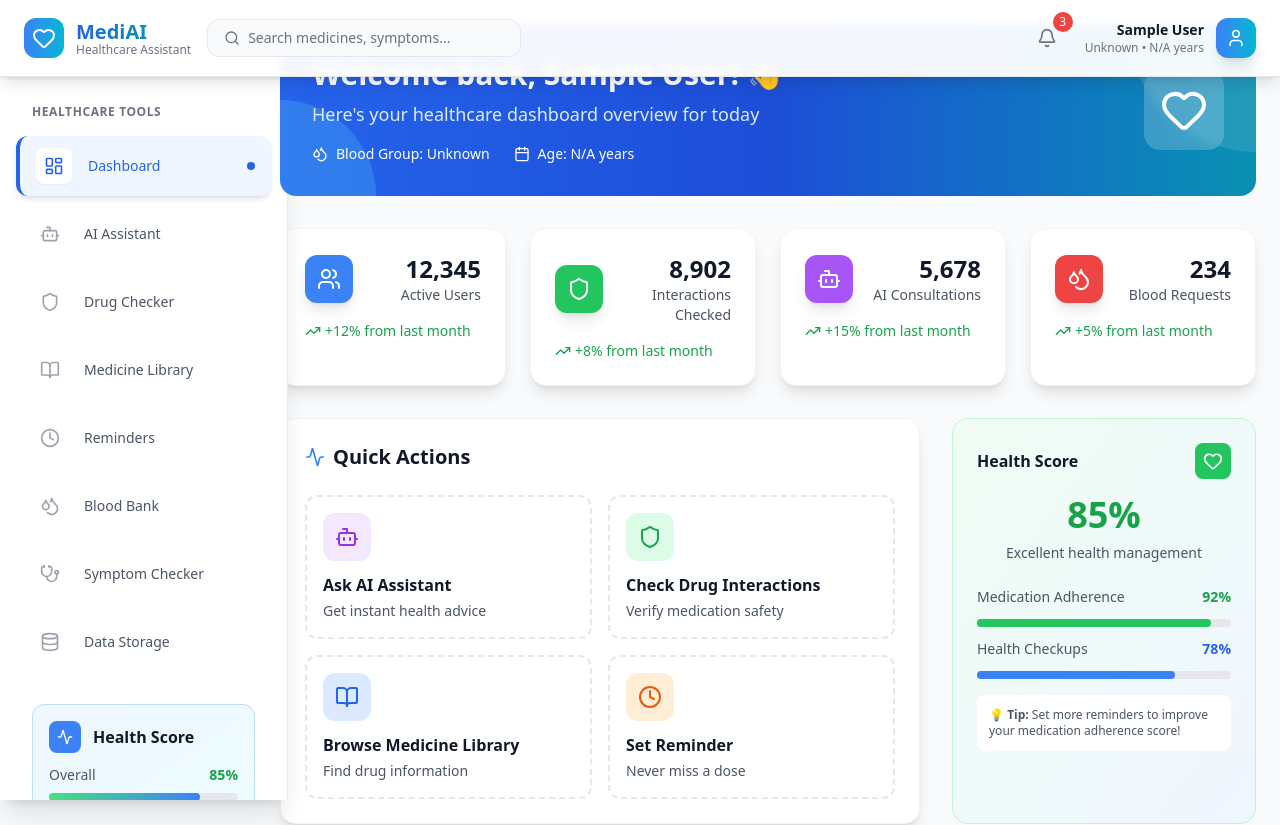
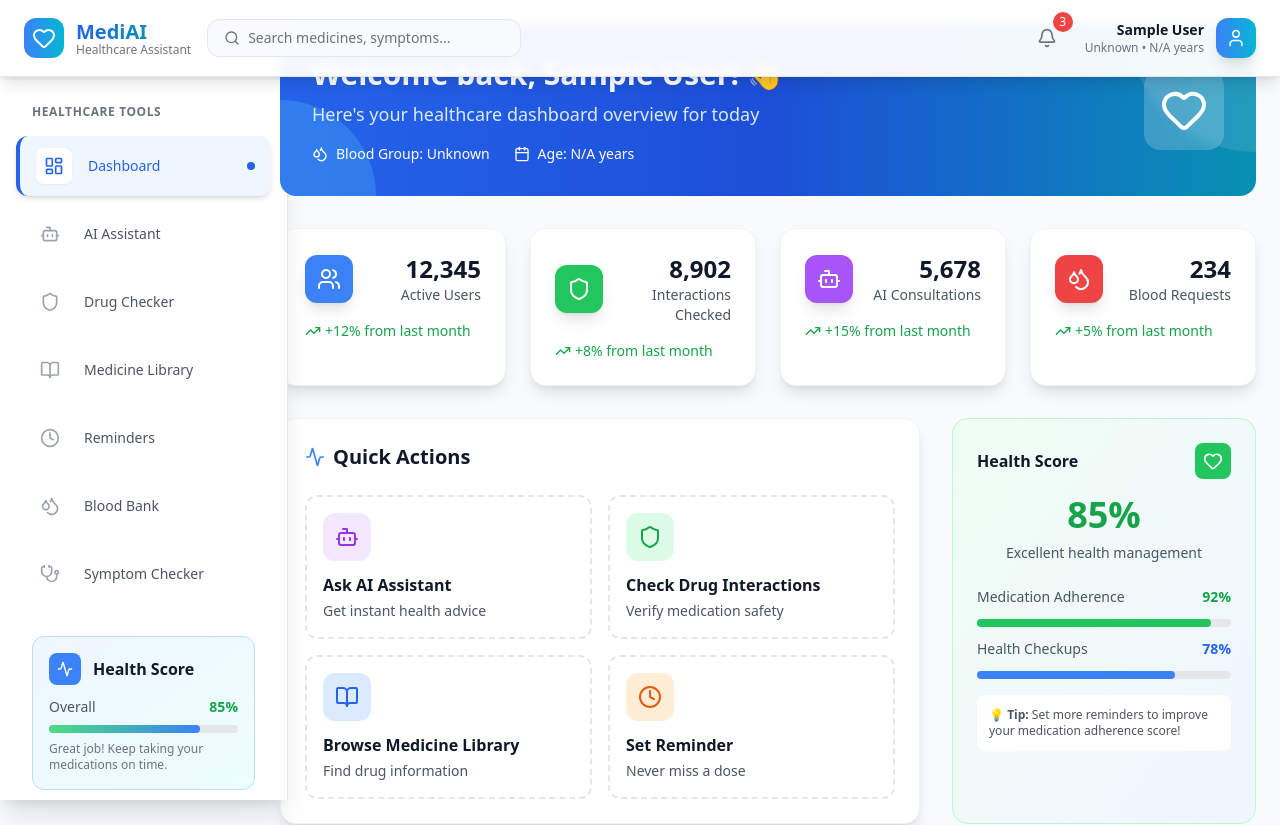
Before and after one commit to prajwallshetty/Drug_GENIE, a React (Vite) app in the folder my-app/: page / in a window 1280 px wide. Shown: the top 825 px of the page. Built offline with nearby package versions, Linux system fonts and the light colour scheme; sample sign-in values are in the browser's storage.

Commit message:
data storage is removed

```diff
--- a/my-app/src/App.tsx
+++ b/my-app/src/App.tsx
@@ -2,11 +2,9 @@ import React from 'react';
 import { BrowserRouter as Router, Routes, Route, Navigate } from 'react-router-dom';
 import { Toaster } from 'react-hot-toast';
 import Layout from './components/Layout';
-// Update the import path to match the actual file name and extension, e.g.:
 import Dashboard from './pages/Dashboard';
-// If the file is missing, create it at src/pages/Dashboard.tsx.
 import LoginPage from './pages/auth/LoginPage';
-// import SignupPage from './pages/auth/SignupPage';
+import SignupPage from './pages/auth/SignupPage';
 import AIAssistant from './pages/AIAssistant';
 import DrugChecker from './pages/DrugChecker';
 import MedicineLibrary from './pages/MedicineLibrary';
@@ -14,7 +12,6 @@ import Reminders from './pages/Reminders';
 import BloodBank from './pages/BloodBank';
 import SymptomChecker from './pages/SymptomChecker';
 import { getCurrentUser } from './utils/storage';
-import SignupPage from './pages/auth/SignupPage';
 
 // Protected Route Component
 const ProtectedRoute: React.FC<{ children: React.ReactNode }> = ({ children }) => {
--- a/my-app/src/components/Sidebar.tsx
+++ b/my-app/src/components/Sidebar.tsx
@@ -10,7 +10,6 @@ import {
   Stethoscope,
   LayoutDashboard,
   Activity,
-  Database
 } from 'lucide-react';
 
 const navigationItems = [
@@ -21,7 +20,6 @@ const navigationItems = [
   { name: 'Reminders', href: '/reminders', icon: Clock, color: 'text-orange-600', bgColor: 'bg-orange-50' },
   { name: 'Blood Bank', href: '/blood-bank', icon: Droplets, color: 'text-red-600', bgColor: 'bg-red-50' },
   { name: 'Symptom Checker', href: '/symptom-checker', icon: Stethoscope, color: 'text-cyan-600', bgColor: 'bg-cyan-50' },
-  { name: 'Data Storage', href: '/storage', icon: Database, color: 'text-gray-600', bgColor: 'bg-gray-50' },
 ];
 
 const Sidebar: React.FC = () => {
```
